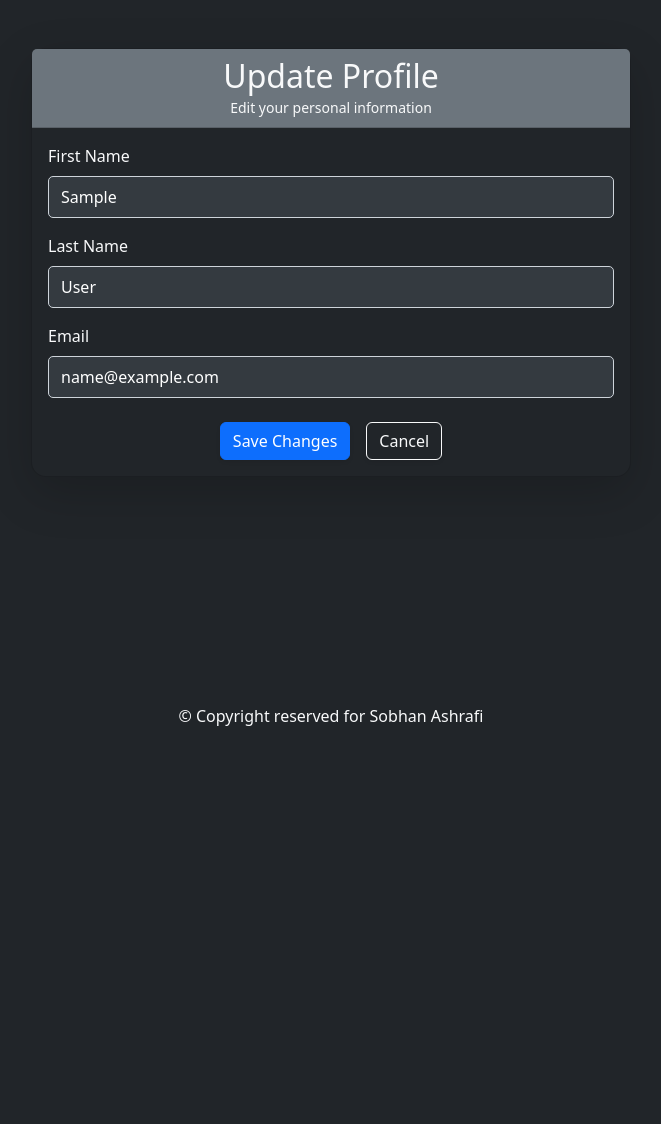
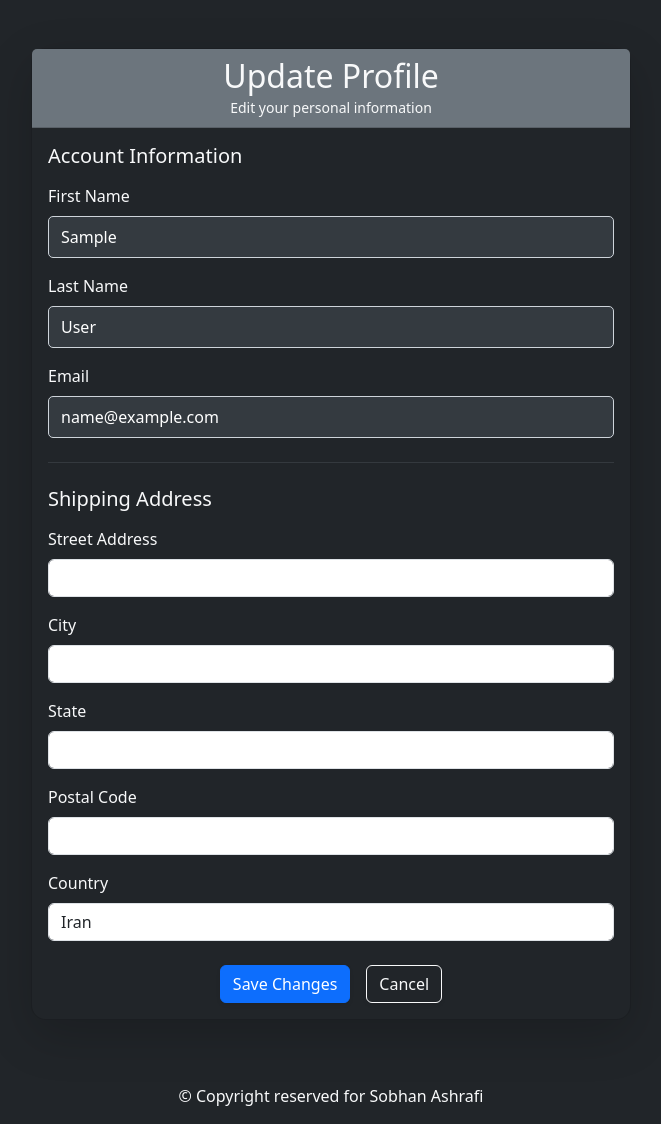
Before and after one commit to sobhan661/Botique, a Django app: page /profile/update in a window 1280 px wide. Shown: the part 56-1180 px from the top of the page, without its empty margins (309-970 px from the left). Before the commit the page ends 782 px from the top, so only its background shows below. Run offline with Django 5.2, Linux system fonts and the light colour scheme; the visitor is signed in with stand-in values (Sample User, id 1).

Commit message:
Add profile address editing

```diff
--- a/accounts/views.py
+++ b/accounts/views.py
@@ -4,8 +4,8 @@
 from django.views.generic.detail import DetailView
 from django.contrib.auth.mixins import LoginRequiredMixin
 
-from .models import CustomUser
-from .forms import CustomSignUpForm
+from .models import CustomUser, Address
+from .forms import CustomSignUpForm, AddressForm
 
 # Authentication Views
 
@@ -51,3 +51,39 @@
 
     def get_object(self):
         return self.request.user
+
+    def get_context_data(self, **kwargs):
+        context = super().get_context_data(**kwargs)
+        address = Address.objects.filter(user=self.request.user).first()
+        context["address_form"] = kwargs.get(
+            "address_form",
+            AddressForm(instance=address, prefix="address"),
+        )
+        return context
+
+    def post(self, request, *args, **kwargs):
+        self.object = self.get_object()
+        form = self.get_form()
+        address = Address.objects.filter(user=request.user).first()
+        address_form = AddressForm(
+            request.POST,
+            instance=address,
+            prefix="address",
+        )
+
+        if form.is_valid() and address_form.is_valid():
+            return self.forms_valid(form, address_form)
+
+        return self.forms_invalid(form, address_form)
+
+    def forms_valid(self, form, address_form):
+        response = super().form_valid(form)
+        address = address_form.save(commit=False)
+        address.user = self.request.user
+        address.save()
+        return response
+
+    def forms_invalid(self, form, address_form):
+        return self.render_to_response(
+            self.get_context_data(form=form, address_form=address_form)
+        )
--- a/templates/profile_update.html
+++ b/templates/profile_update.html
@@ -16,7 +16,23 @@
       <form action="" method="post" novalidate>
         {% csrf_token %}
 
+        <h5 class="mb-3">Account Information</h5>
         {% for field in form %}
+          <div class="mb-3">
+            <label for="{{ field.id_for_label }}" class="form-label">{{ field.label }}</label>
+            {{ field }}
+            {% if field.errors %}
+              <div class="text-danger small mt-1">
+                {{ field.errors|striptags }}
+              </div>
+            {% endif %}
+          </div>
+        {% endfor %}
+
+        <hr class="text-secondary my-4">
+
+        <h5 class="mb-3">Shipping Address</h5>
+        {% for field in address_form %}
           <div class="mb-3">
             <label for="{{ field.id_for_label }}" class="form-label">{{ field.label }}</label>
             {{ field }}
```
Also changed, not shown: accounts/admin.py (+6 -1 lines). Lines whose indentation alone changed are shown as unchanged.
